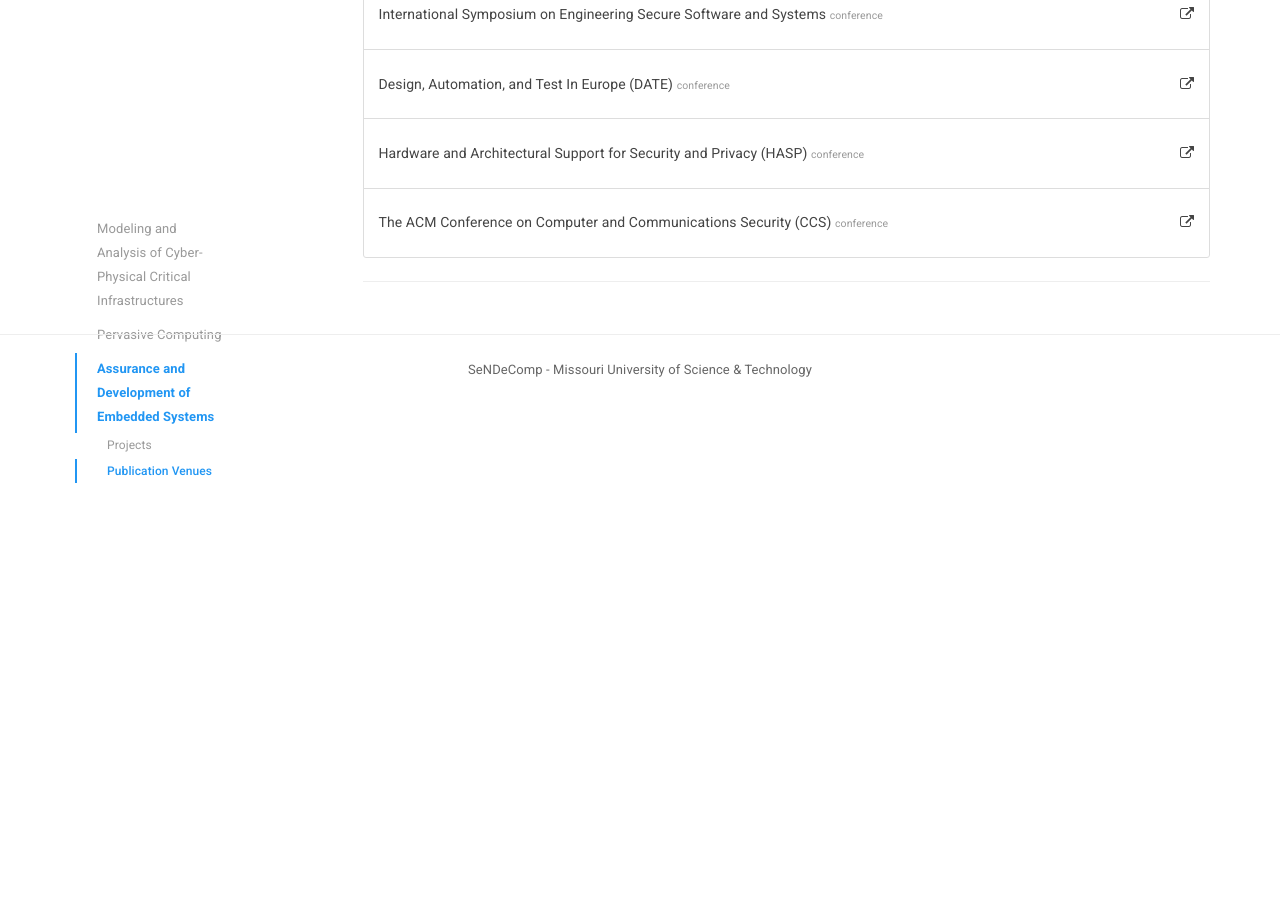
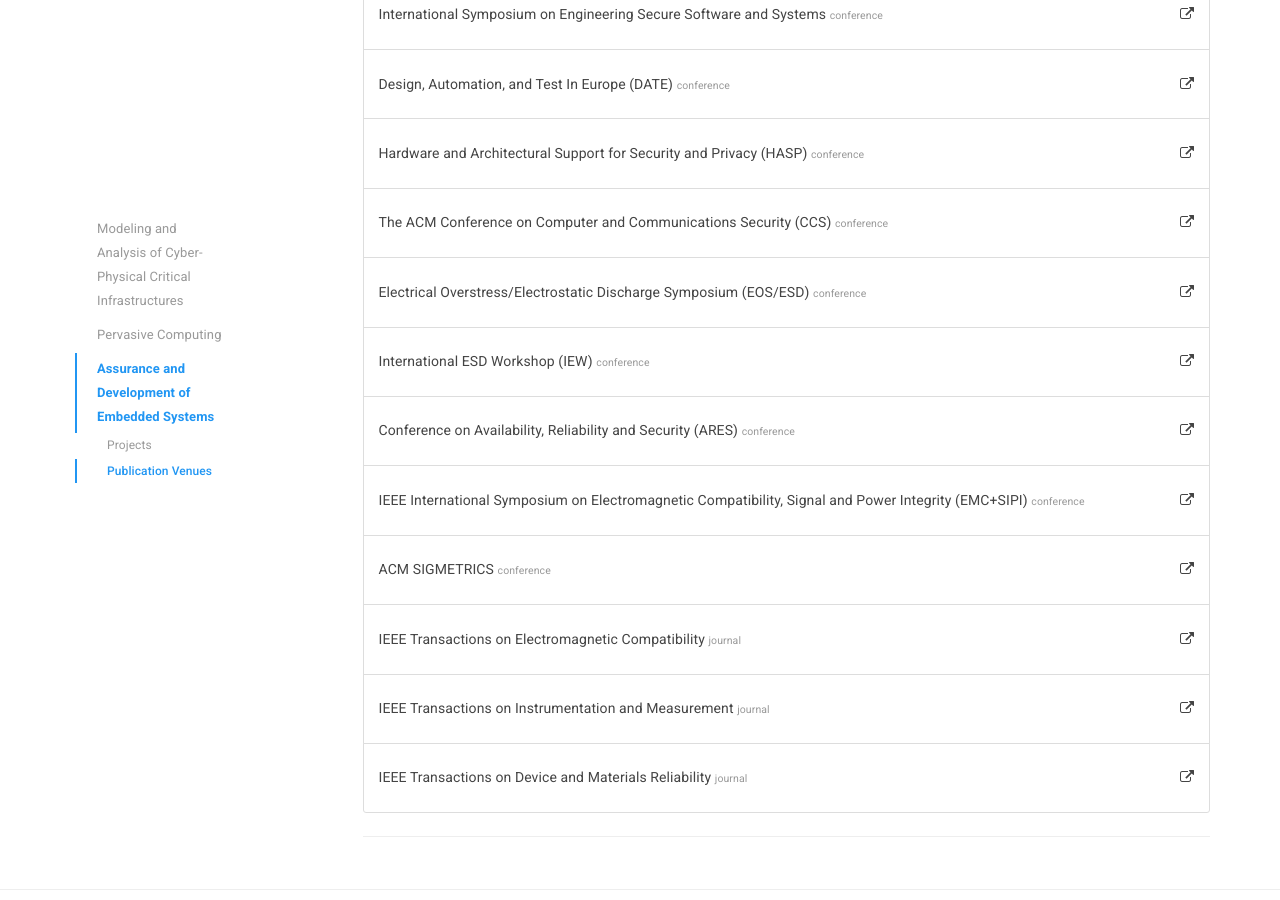
Before and after one commit to sendecomp/sendecomp-website, a Jekyll site: the page built from research-areas.html, in a window 1280 px wide and 900 px high, scrolled down 12643 px. Built offline with Jekyll 4.4.1, drawn with Linux system fonts in a browser that asks for light colours.

Commit message:
Update EMI pub venues

```diff
--- a/_data/venues.yml
+++ b/_data/venues.yml
@@ -228,12 +228,12 @@
   type: Conference
 
 - name: "IEEE International Instrumentation and Measurement Technology Conference (I2MTC)"
-  website: "http://2017.imtc.ieee-ims.org/"
+  website: "http://imtc.ieee-ims.org/"
   area: emb
   type: Conference
 
 - name: "International Symposium on Engineering Secure Software and Systems"
-  website: "https://distrinet.cs.kuleuven.be/events/essos/2017/calls-papers.html"
+  website: "https://distrinet.cs.kuleuven.be/events/essos/"
   area: emb
   type: conference
 
@@ -243,11 +243,51 @@
   type: conference
 
 - name: "Hardware and Architectural Support for Security and Privacy (HASP)"
-  website: "http://caslab.csl.yale.edu/workshops/hasp2017/"
+  website: "http://caslab.csl.yale.edu/workshops/hasp2020/"
   area: emb
   type: conference
 
 - name: "The ACM Conference on Computer and Communications Security (CCS)"
-  website: "http://www.sigsac.org/ccs/CCS2017/"
+  website: "http://www.sigsac.org/ccs.html"
   area: emb
   type: conference
+
+- name: "Electrical Overstress/Electrostatic Discharge Symposium (EOS/ESD)"
+  website: https://www.esda.org/events/
+  area: emb
+  type: conference
+
+- name: "International ESD Workshop (IEW)"
+  website: https://www.esda.org/events/
+  area: emb
+  type: conference
+
+- name: "Conference on Availability, Reliability and Security (ARES)"
+  website: https://www.ares-conference.eu/
+  area: emb
+  type: conference
+
+- name: "IEEE International Symposium on Electromagnetic Compatibility, Signal and Power Integrity (EMC+SIPI)"
+  website: http://www.emcss.org/
+  area: emb
+  type: conference
+
+- name: "ACM SIGMETRICS"
+  website: http://www.sigmetrics.org/sigmetrics2020/
+  area: emb
+  type: conference
+
+- name: "IEEE Transactions on Electromagnetic Compatibility"
+  website: https://ieeexplore.ieee.org/xpl/aboutJournal.jsp?punumber=15
+  area: emb
+  type: journal
+
+- name: "IEEE Transactions on Instrumentation and Measurement"
+  website: https://ieeexplore.ieee.org/xpl/aboutJournal.jsp?punumber=19
+  area: emb
+  type: journal
+
+- name: "IEEE Transactions on Device and Materials Reliability"
+  website: https://ieeexplore.ieee.org/xpl/aboutJournal.jsp?punumber=7298
+  area: emb
+  type: journal
```
